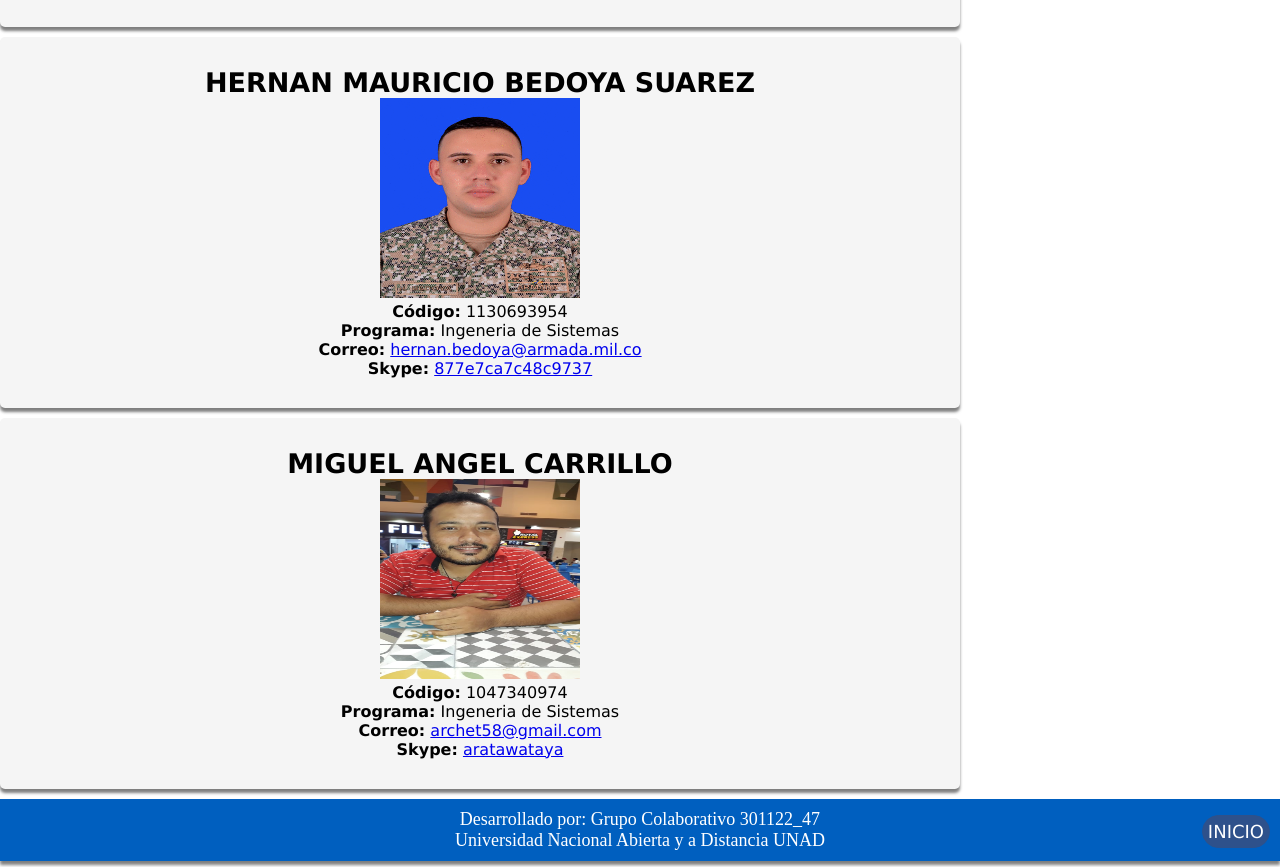
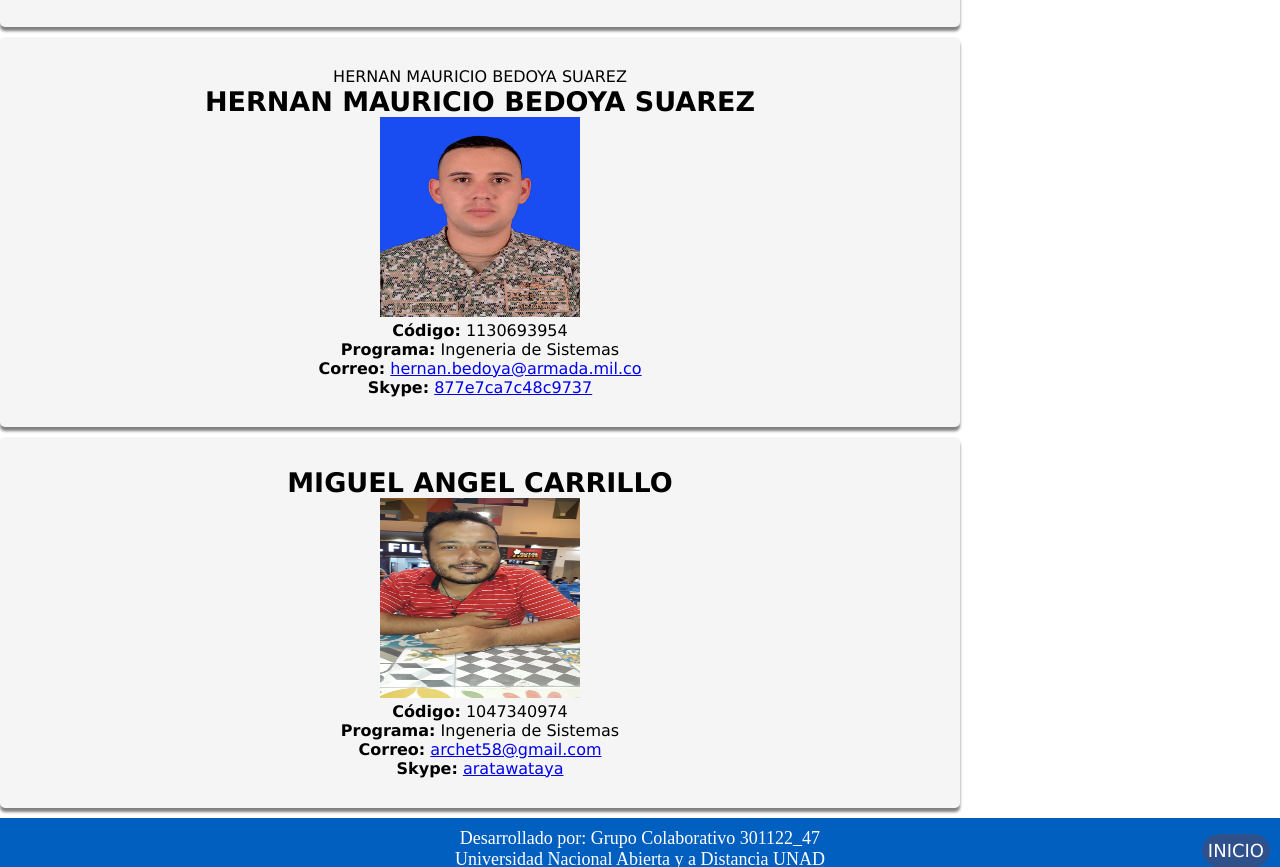
Before and after one commit to hmbedoyas/OVI-COLABORATIVO-GRUPO-301122_47, a plain HTML site: page autores.html in a window 1280 px wide. Shown: the part 1119-1986 px from the top of the page. Drawn offline with Linux system fonts and the light colour scheme.

Commit message:
Update autores.html
pr

```diff
--- a/autores.html
+++ b/autores.html
@@ -66,6 +66,7 @@
                     </article>
                     <article>
                         <div align="center">
+                                <p><span class="fondo">HERNAN MAURICIO BEDOYA SUAREZ</span></p>
                            <p> <h2>HERNAN MAURICIO BEDOYA SUAREZ</h2>
                             <img width="200px" height="200px" src="foto militar mauricio.gif" alt="">
                             <p><b>Código:</b> 1130693954</p>
```
